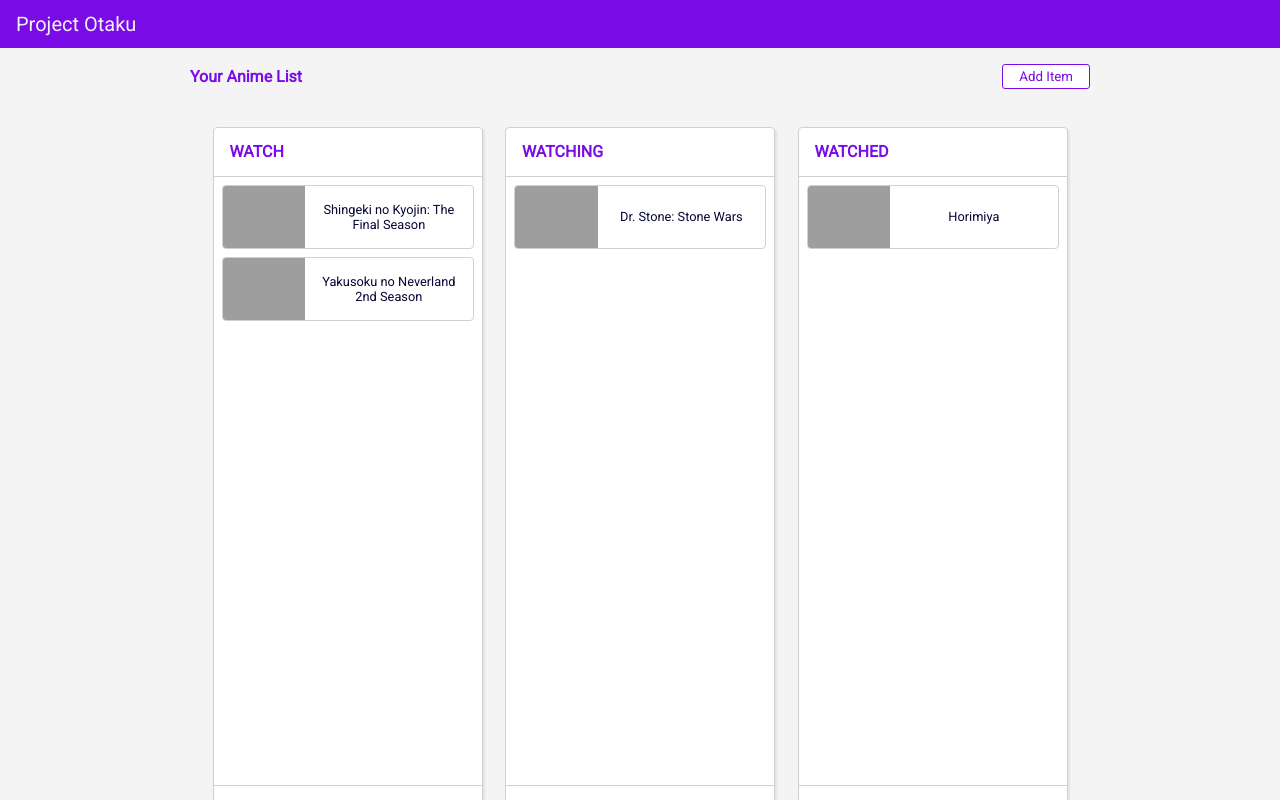
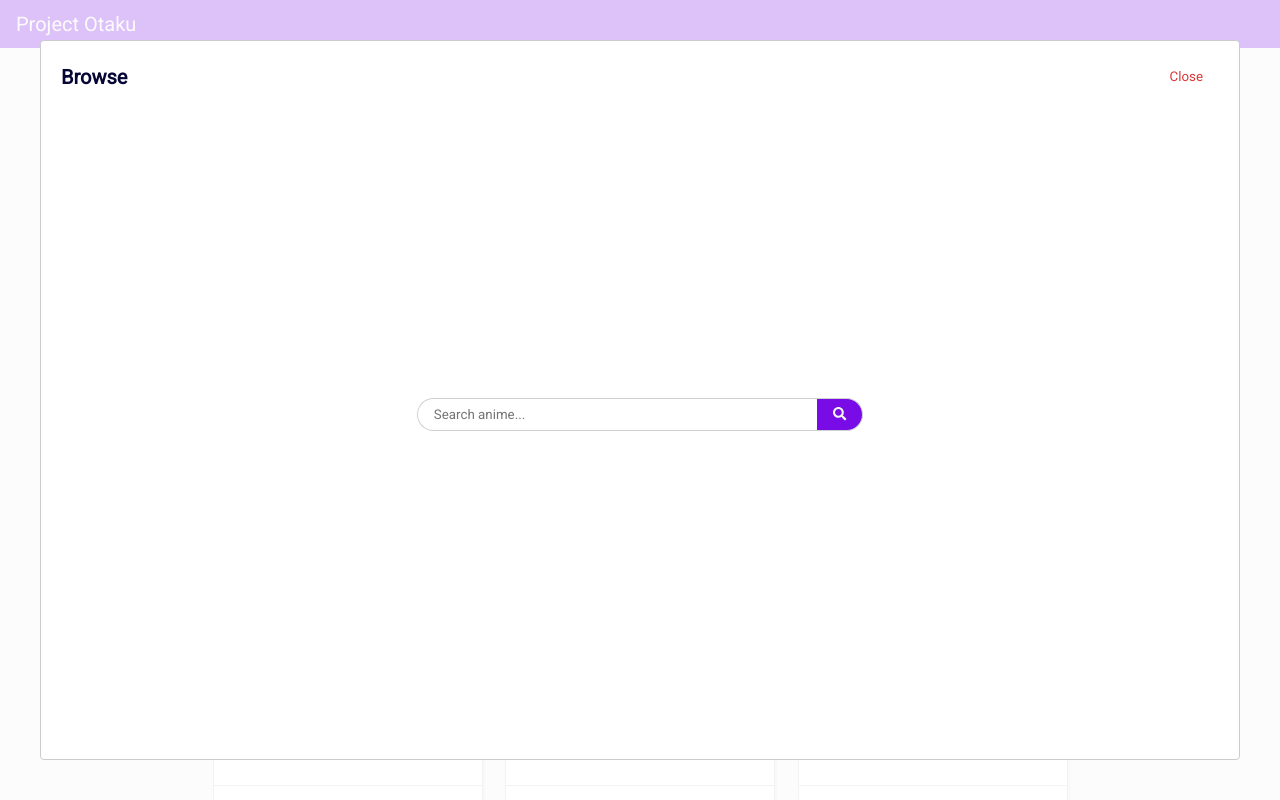
Before and after one commit to prinsepipo/projectotaku, a React (Create React App) app in the folder webapp/: page /watchlist in a window 1280 px wide. Both pictures are taken after a click on the button "Add Item". Built offline with nearby package versions, Linux system fonts and the light colour scheme; grey boxes are pictures that could not be loaded.

Commit message:
Add layout for browsing anime/manga in watchlist
Note that this feature is just a layout without complete functionality.

```diff
--- a/webapp/package.json
+++ b/webapp/package.json
@@ -3,6 +3,9 @@
   "version": "0.1.0",
   "private": true,
   "dependencies": {
+    "@fortawesome/fontawesome-svg-core": "^1.2.35",
+    "@fortawesome/free-solid-svg-icons": "^5.15.3",
+    "@fortawesome/react-fontawesome": "^0.1.14",
     "@testing-library/jest-dom": "^5.11.9",
     "@testing-library/react": "^11.2.5",
     "@testing-library/user-event": "^12.8.3",
@@ -10,6 +13,7 @@
     "react": "^17.0.1",
     "react-beautiful-dnd": "^13.0.0",
     "react-dom": "^17.0.1",
+    "react-modal": "^3.12.1",
     "react-router-dom": "^5.2.0",
     "react-scripts": "4.0.3",
     "web-vitals": "^1.1.0"
--- a/webapp/public/index.html
+++ b/webapp/public/index.html
@@ -34,6 +34,7 @@
   <body>
     <noscript>You need to enable JavaScript to run this app.</noscript>
     <div id="root"></div>
+    <div id='modal-root'></div>
     <!--
       This HTML file is a template.
       If you open it directly in the browser, you will see an empty page.
--- a/webapp/src/index.js
+++ b/webapp/src/index.js
@@ -1,7 +1,14 @@
 import React from 'react';
 import ReactDOM from 'react-dom';
+
+import { library } from '@fortawesome/fontawesome-svg-core';
+import { fas, faSearch } from '@fortawesome/free-solid-svg-icons'
+
 import './index.css';
 import App from './App';
+
+
+library.add(fas, faSearch);
 
 ReactDOM.render(
   <React.StrictMode>
--- a/webapp/src/pages/watchlist/Watchlist.js
+++ b/webapp/src/pages/watchlist/Watchlist.js
@@ -1,9 +1,20 @@
+import React from 'react';
+
 import Kanban from './kanban/Kanban';
+import Browse from './browse/Browse';
 
 import './Watchlist.css';
 
 
-function Watchlist() {
+class Watchlist extends React.Component {
+    constructor(props) {
+        super(props);
+        this.state = {
+            isBrowsing: false,
+        };
+    }
+
+    render() {
         return (
             <div className='Watchlist'>
                 <div className='WatchlistHeader'>
@@ -11,10 +22,18 @@ function Watchlist() {
                         <a className='WatchlistHeader-link' href='/watchlist'>Project Otaku</a>
                     </div>
                 </div>
-            <Kanban />
+                <Kanban toggleBrowsing={this.toggleBrowsing} />
+                <Browse isBrowsing={this.state.isBrowsing} toggleBrowsing={this.toggleBrowsing} />
             </div>
         );
     }
 
+    toggleBrowsing = () => {
+        this.setState({
+            isBrowsing: !this.state.isBrowsing,
+        });
+    }
+}
+
 
 export default Watchlist;
--- /dev/null
+++ b/webapp/src/pages/watchlist/browse/Browse.css
@@ -0,0 +1,81 @@
+.Browse {
+    height: 100%;
+}
+
+.BrowseHeader {
+    display: flex;
+    align-items: center;
+}
+
+.BrowseHeader-title {
+    font-size: 1.25rem;
+}
+
+.BrowseHeader-button-close {
+    padding: 0.5rem 1rem;
+    margin-left: auto;
+
+    color: #d83737;
+    background: transparent;
+
+    border: none;
+
+    cursor: pointer;
+}
+
+.BrowseHeader-button-close:hover {
+    color: #f03636;
+}
+
+.BrowseSearch {
+    height: 95%;
+
+    display: flex;
+    flex-direction: column;
+}
+
+.BrowseSearchBar {
+    flex-grow: 1;
+
+    display: flex;
+    justify-content: center;
+    align-items: center;
+
+    text-align: center;
+}
+
+.BrowseSearchBar-input {
+    width: 400px;
+
+    padding: 0.5rem 1rem;
+
+    border: solid 1px #d0d0d0;
+    border-right: none;
+    border-top-left-radius: 24px;
+    border-bottom-left-radius: 24px;
+}
+
+.BrowseSearchBar-button {
+    background: #790ce6;
+
+    padding: 0.5rem 1rem;
+
+    border: solid 1px #d0d0d0;
+    border-left: none;
+    border-top-right-radius: 24px;
+    border-bottom-right-radius: 24px;
+
+    cursor: pointer;
+}
+
+.BrowseSearchBar-button:hover {
+    background: #8822ee;
+}
+
+.BrowseSearchBar-button:active {
+    background: #6f0fce;
+}
+
+.BrowseSearchBar-button svg path {
+    color: #f4f4f4;
+}
--- /dev/null
+++ b/webapp/src/pages/watchlist/browse/Browse.js
@@ -0,0 +1,39 @@
+import React from 'react';
+import ReactModal from 'react-modal';
+
+import { FontAwesomeIcon } from '@fortawesome/react-fontawesome';
+
+import './Browse.css';
+
+
+class BrowseModal extends React.Component {
+    render() {
+        return (
+            <ReactModal
+                isOpen={this.props.isBrowsing}
+                appElement={document.getElementById('root')}
+                parentSelector={() => document.getElementById('modal-root')}
+            >
+                <div className='Browse'>
+                    <div className='BrowseHeader'>
+                        <h2 className='BrowseHeader-title'>Browse</h2>
+                        <button className='BrowseHeader-button-close' onClick={this.props.toggleBrowsing}>Close</button>
+                    </div>
+                    <div className='BrowseSearch'>
+                        <div className='BrowseSearchBar'>
+                            <input className='BrowseSearchBar-input' type='text' placeholder='Search anime...' onKeyPress={this.handleKeyPress} />
+                            <button className='BrowseSearchBar-button' type='button'>
+                                <FontAwesomeIcon icon='search' />
+                            </button>
+                        </div>
+                        <div className='BrowseSearchResult'>
+                        </div>
+                    </div>
+                </div>
+            </ReactModal>
+        );
+    }
+}
+
+
+export default BrowseModal;
--- a/webapp/src/pages/watchlist/kanban/AddItemButton.js
+++ b/webapp/src/pages/watchlist/kanban/AddItemButton.js
@@ -3,7 +3,7 @@ import './AddItemButton.css';
 
 function AddItemButton(props) {
     return (
-        <button className='AddItemButton' type='button'>Add Item</button>
+        <button className='AddItemButton' type='button' onClick={props.onClick}>Add Item</button>
     );
 }
 
--- a/webapp/src/pages/watchlist/kanban/Kanban.js
+++ b/webapp/src/pages/watchlist/kanban/Kanban.js
@@ -30,7 +30,7 @@ class Kanban extends React.Component {
     render() {
         return (
             <div className='Kanban'>
-                <KanbanHeader />
+                <KanbanHeader toggleBrowsing={this.props.toggleBrowsing} />
                 <DragDropContext onDragEnd={this.onDragEnd}>
                     <div className='KanbanContent'>
                         {this.state.sections.map((section, index) => {
--- a/webapp/src/pages/watchlist/kanban/KanbanHeader.js
+++ b/webapp/src/pages/watchlist/kanban/KanbanHeader.js
@@ -1,13 +1,13 @@
 import AddAnimeButton from './AddItemButton';
 
 
-function KanbanHeader() {
+function KanbanHeader(props) {
     return (
         <div className='KanbanHeader'>
             <div className='KanbanHeaderContent'>
                 <h2 className='KanbanHeader-title'>Your Anime List</h2>
                 <div className='KanbanToolbar'>
-                    <AddAnimeButton />
+                    <AddAnimeButton onClick={props.toggleBrowsing} />
                 </div>
             </div>
         </div>
```
Also changed, not shown: 1 other file (tests, documents, lock files or other folders). Lines whose indentation alone changed are shown as unchanged.
